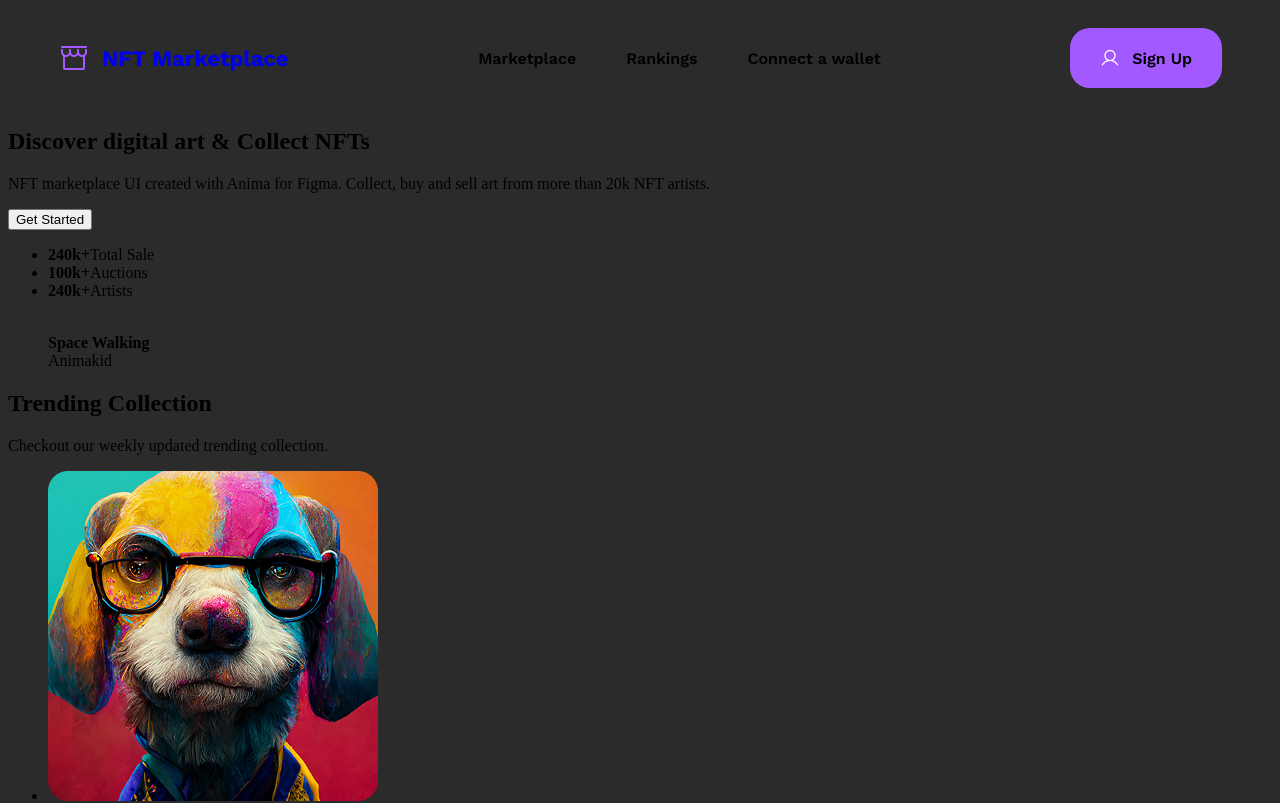
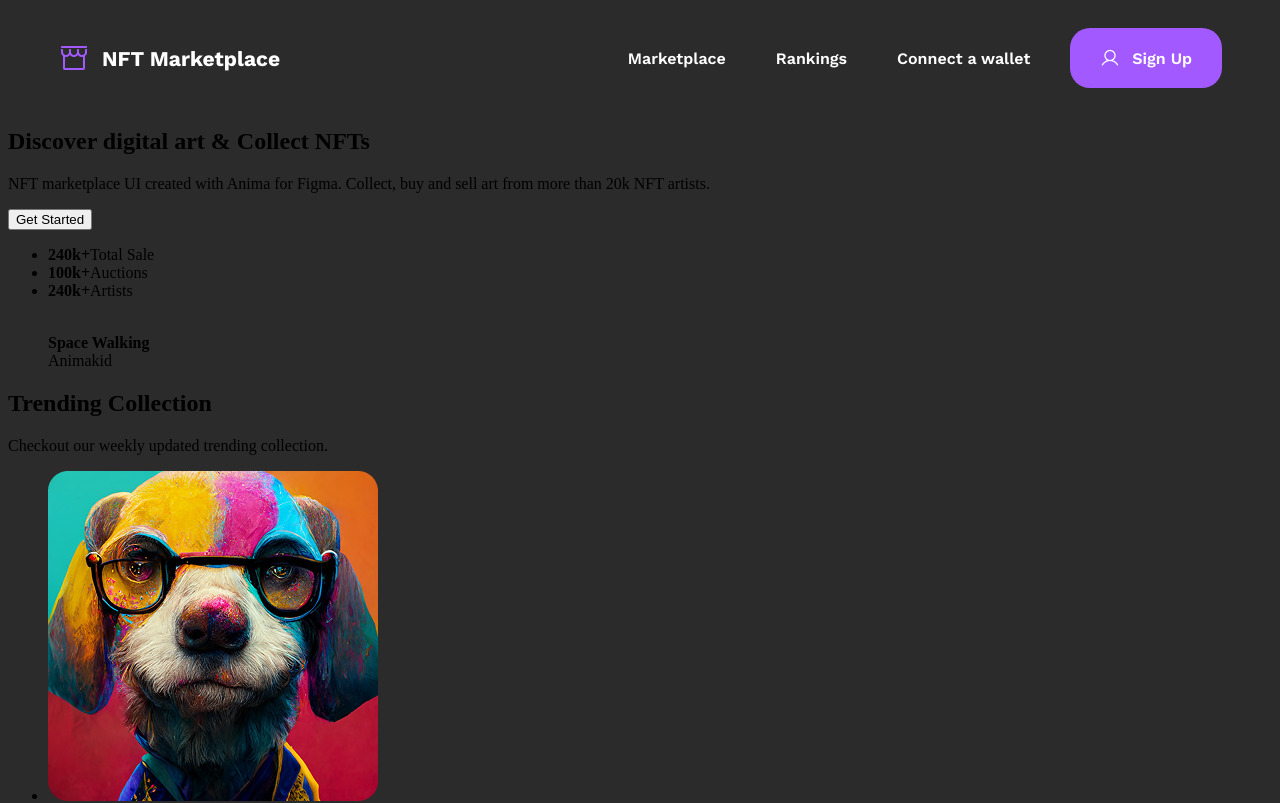
Before and after one commit to dimajpeg/react-good-food, a React (Create React App) app: page / in a window 1280 px wide. Shown: the top 803 px of the page. Built offline with nearby package versions, Linux system fonts and the light colour scheme.

Commit message:
секция header полностью готова

```diff
--- a/src/components/Header/Header.jsx
+++ b/src/components/Header/Header.jsx
@@ -23,11 +23,11 @@ function Header() {
               <a href="/">Connect a wallet</a>
             </li>
           </ul>
-        </nav>
-        <button type="button" className={styles.button}>
+          <button type="button" className={styles.button}>
           <img src="/images/icons/user.png" alt="logo" className={styles.user} />
           Sign Up
         </button>
+        </nav>
       </div>
     </header>
   );
--- a/src/components/Header/Header.module.css
+++ b/src/components/Header/Header.module.css
@@ -4,7 +4,7 @@ header {
 }
 
 .container {
-  max-width: 1280px;
+  /* max-width: 1280px; */
   margin: 0 auto;
 
   display: flex;
@@ -26,10 +26,10 @@ header {
 }
 
 .logo h1 {
-  font-family: var(--second-family); /* Используем наш глобальный шрифт */
-  font-size: 22px; /* По макету шрифт чуть больше */
-  color: var(--text-primary); /* Используем глобальный цвет */
+  font-family: var(--second-family);
+  font-size: 21px;
   margin: 0;
+  color: var(--text);
 }
 
 
@@ -41,6 +41,11 @@ header {
   margin: 0;
 }
 
+nav{
+  display: flex;
+  align-items: center;
+  gap: 20px;
+}
 
 
 .nav a {
@@ -49,7 +54,7 @@ header {
   font-family: var(--second-family);
   font-weight: 600;
   font-size: 16px;
-  color: var(--text-primary);
+  color: var(--text);
   text-decoration: none;
   border-radius: 20px;
   transition: background-color 0.3s;
@@ -59,7 +64,7 @@ header {
   background-color: var(--background-secondary);
 }
 
-.button {
+.nav button {
   display: flex;
   align-items: center;
   justify-content: center;
@@ -74,14 +79,14 @@ header {
   cursor: pointer; /* Делаем курсор-ручку при наведении */
 
   /* Стили для текста */
-  color: var(--text-primary);
+  color: var(--text);
   font-family: var(--second-family);
   font-weight: 600;
   font-size: 16px;
   text-decoration: none;
 }
 
-.user {
+.nav user {
   width: 20px;
   height: 20px;
 }
```
